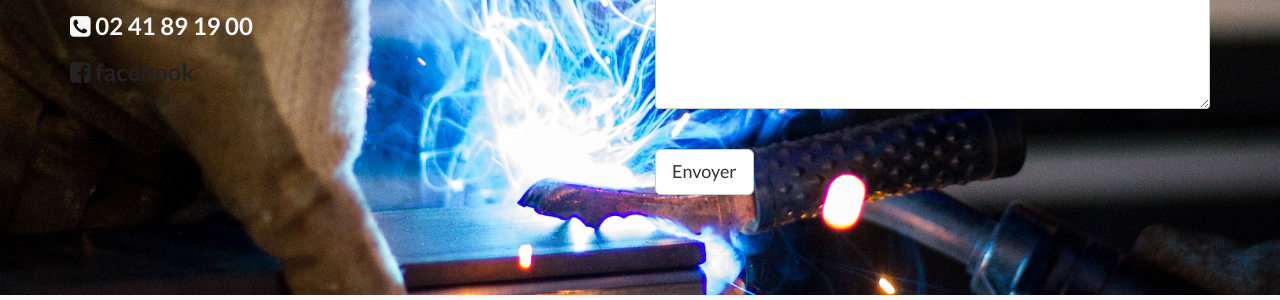
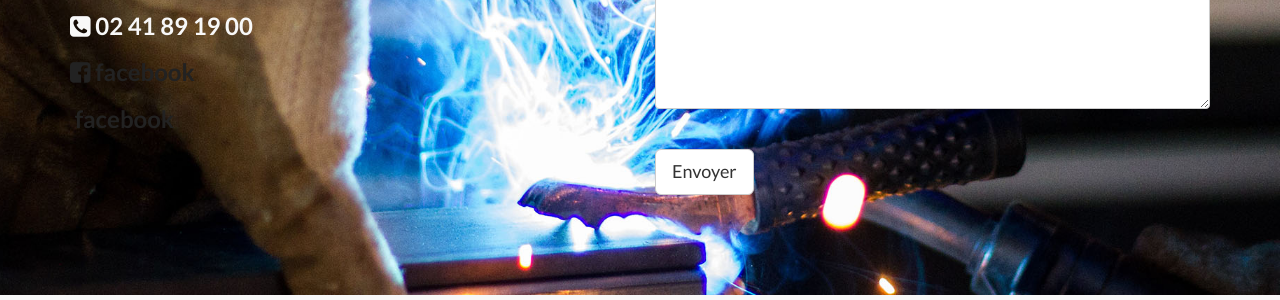
Before and after one commit to juanitito/vbm-landing, a Jekyll site: the page built from index.html, in a window 1280 px wide and 900 px high, scrolled down 2851 px. Shown: the part 453-753 px from the top of the window. Built offline with Jekyll 4.4.1, drawn with Linux system fonts in a browser that asks for light colours; nearby versions of some CDN libraries; library files that are not in the unit come from our copies.

Commit message:
Update contact.html

```diff
--- a/_includes/contact.html
+++ b/_includes/contact.html
@@ -13,7 +13,7 @@
 							49150 BAUGE-EN-ANJOU</p>
 					<h3><i class="fa fa-phone-square" aria-hidden="true"></i> 02 41 89 19 00</h3>
 					<a href="https://www.facebook.com/V%C3%A9randa-Baugeoise-Menuiserie-493714200800141/"><h3><i class="fa fa-facebook-square" aria-hidden="true"></i> facebook</h3></a>
-
+					<a href="https://goo.gl/maps/QCXDFGySSTMk7R3N6"><h3><i class="fa fa-map-signs" aria-hidden="true"></i> facebook</h3></a>
 				</div>
 				<br>
 				<div class="col-lg-6">
```
